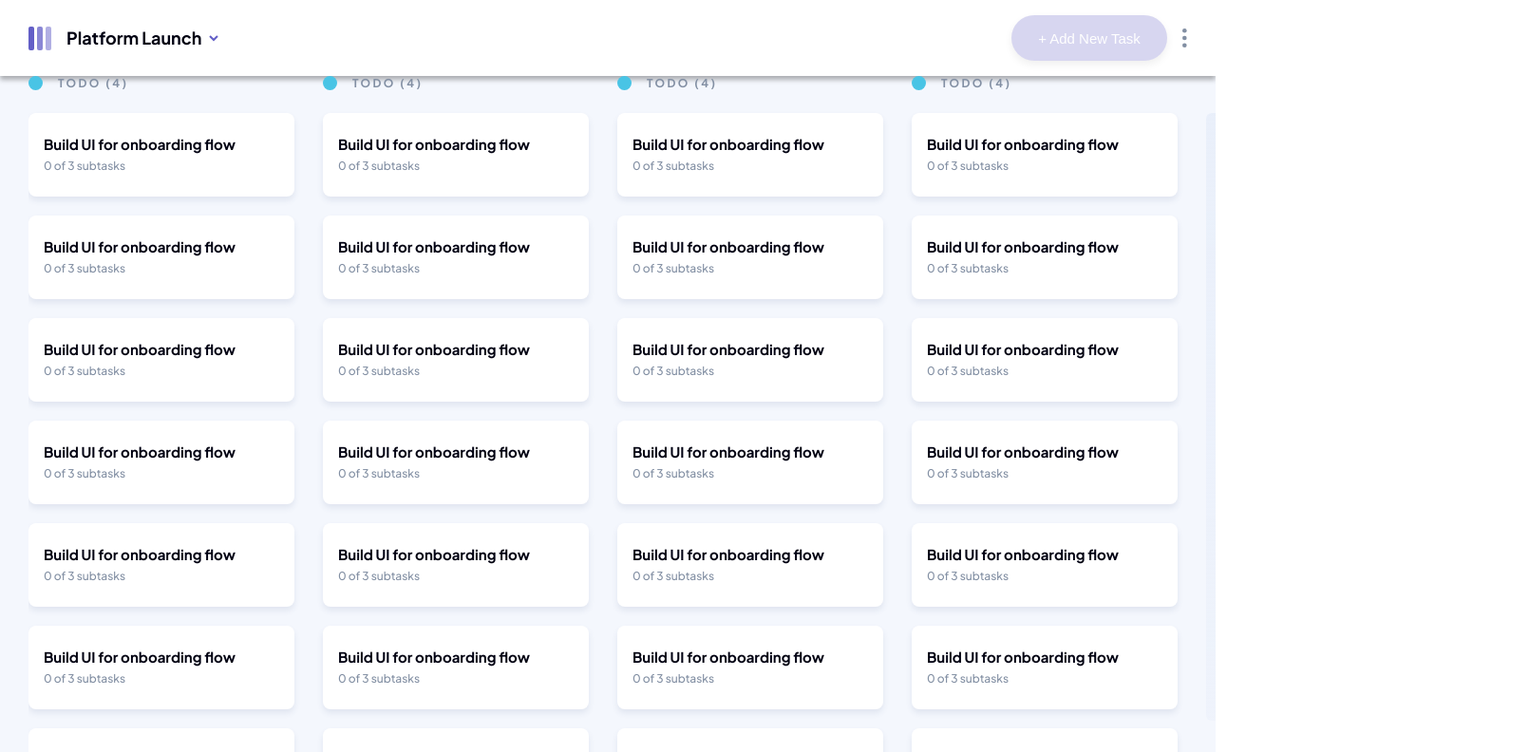
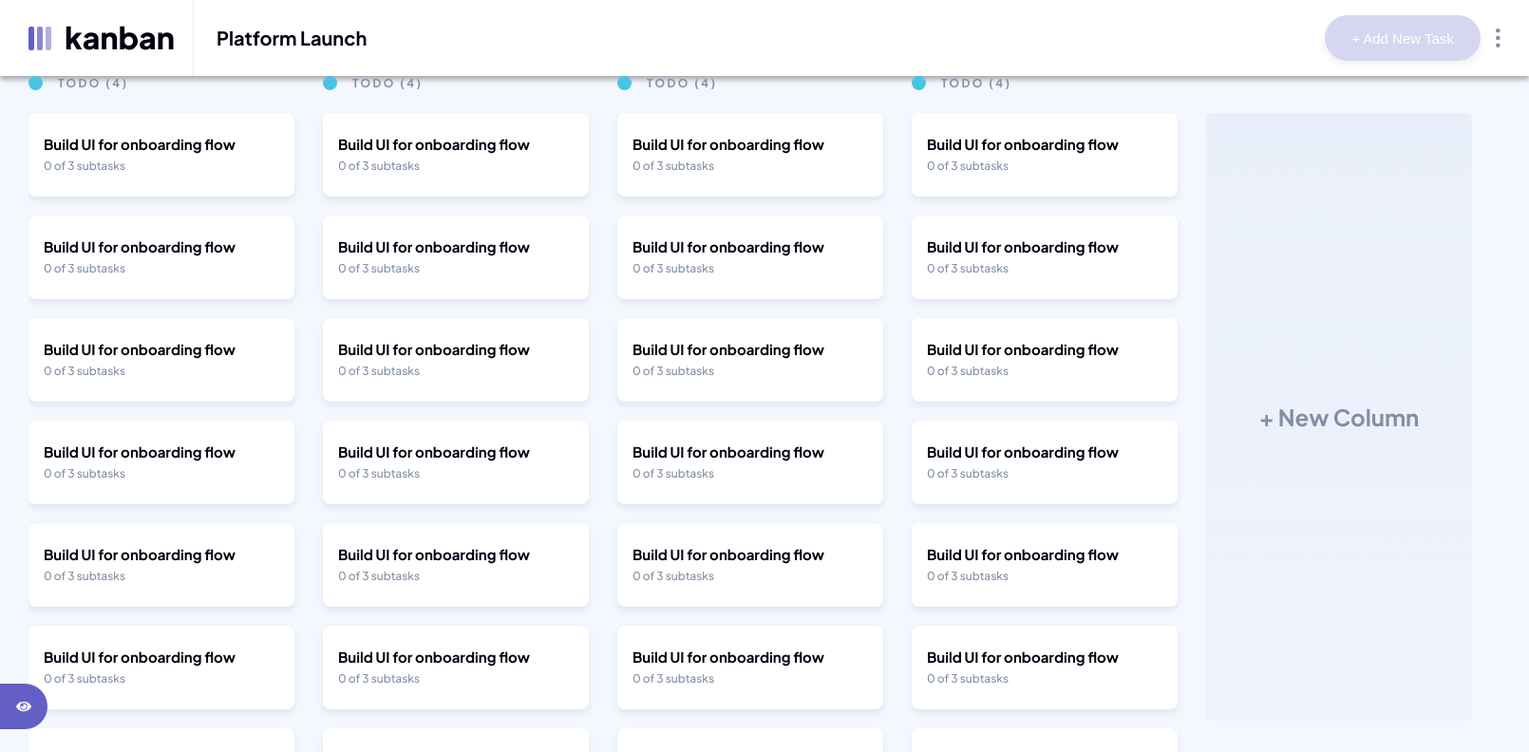
Before and after one commit to BasilGaudion/Kanban-task-manager, a React app: page / in a window 1280 px wide. Shown: the top 792 px of the page at 95% size, 1610 px wide, since content can reach past the window. Built offline with nearby package versions, Linux system fonts and the light colour scheme.

Commit message:
feature/aside panel added when screen width > 768px

```diff
--- a/src/components/App/index.tsx
+++ b/src/components/App/index.tsx
@@ -3,19 +3,23 @@ import React from 'react';
 import AppRoutes from '../../utils/AppRoutes';
 import { useModalProvider, ModalContext } from '../../utils/providers/useModalProvider';
 import { useThemeProvider, ThemeContext } from "../../utils/providers/useThemeProvider";
+import { useAsideProvider, AsideContext } from "../../utils/providers/useAsideProvider";
 
 import './styles.scss';
 
 function App() {
   const dataModalContext = useModalProvider();
   const dataThemeContext = useThemeProvider();
+  const dataAsideContext = useAsideProvider();
 
   return (
     <div className="app">
       <ThemeContext.Provider value={dataThemeContext}>
-        <ModalContext.Provider value={dataModalContext}>
-          <AppRoutes />
-        </ModalContext.Provider>
+        <AsideContext.Provider value={dataAsideContext}>
+          <ModalContext.Provider value={dataModalContext}>
+            <AppRoutes />
+          </ModalContext.Provider>
+        </AsideContext.Provider>
       </ThemeContext.Provider>
     </div>
   );
--- a/src/components/App/styles.scss
+++ b/src/components/App/styles.scss
@@ -20,6 +20,7 @@
   --subtitle: #FFFFFF;
   --add-button-background: #FFFFFF;
   --background-theme-switch: #20212C;
+  --line-separator: #3E3F4E;
 }
 
 .isLightTheme {
@@ -30,6 +31,7 @@
   --subtitle: #828FA3;
   --add-button-background: rgba(99, 95, 199, 0.10);
   --background-theme-switch: #FFF;
+  --line-separator: #E4EBFA;
 }
 
 // =============================
--- /dev/null
+++ b/src/components/AsideSettings/index.tsx
@@ -0,0 +1,84 @@
+import React, { useContext, useState } from 'react';
+import './styles.scss';
+import { IconBoard, IconBoardPurple, IconHideSidebar, IconShowSidebar, LogoDark, LogoLight } from '../../assets';
+import ThemeManager from '../ThemeManager';
+import { ModalContext } from "../../utils/providers/useModalProvider";
+import { ThemeContext } from "../../utils/providers/useThemeProvider";
+import { AsideContext } from "../../utils/providers/useAsideProvider";
+
+const AsideSettings = () => {
+  const asideContext = useContext(AsideContext);
+  const modalContext = useContext(ModalContext);
+  const themeContext = useContext(ThemeContext);
+
+  if (!modalContext) {
+    throw new Error("Task must be used within a ModalProvider");
+  }
+
+  if (!themeContext) {
+    throw new Error("Task must be used within a themeProvider");
+  }
+
+  if (!asideContext) {
+    throw new Error("Task must be used within a asideProvider");
+  }
+
+  const { asideOpen, setAsideOpen } = asideContext;
+
+
+  const {isDarkTheme} = themeContext;
+
+  const { setShowAddBoard, showAddBoard } = modalContext;
+
+  const handleShowAddBoard = () => {
+    setShowAddBoard(true)
+  }
+
+  return (
+    <>
+      {
+        asideOpen
+        ?
+        <aside className={`aside ${isDarkTheme ? 'isDarkTheme' : 'isLightTheme'}`}>
+          <section className='aside__container'>
+            <div className='aside__top-group'>
+            <img className='aside__logo' src={isDarkTheme ? LogoLight : LogoDark} alt="" />
+                <h3 className='aside__title'>All Boards (3)</h3>
+                <ul className='aside__list'>
+                    <li className='aside__item aside__item--current'>
+                        <img src={IconBoard} alt="" />
+                        <p className='aside__item-title aside__item-title--current'>Platform Launch</p>
+                    </li>
+                    <li className='aside__item'>
+                        <img src={IconBoard} alt="" />
+                        <p className='aside__item-title'>Marketing Plan</p>
+                    </li>
+                    <li className='aside__item'>
+                        <img src={IconBoard} alt="" />
+                        <p className='aside__item-title'>Roadmap</p>
+                    </li>
+                    <li className='aside__item aside__item--create' onClick={handleShowAddBoard}>
+                        <img src={IconBoardPurple} alt="" />
+                        <p className='aside__item-title aside__item-title--create'>+ Create New Board</p>
+                    </li>
+                </ul>
+            </div>
+            <div className='aside__bottom-group'>
+                <ThemeManager />
+                <div className='aside__hide-group' onClick={() => setAsideOpen(false)} >
+                    <img src={IconHideSidebar} alt="" />
+                    <p className='aside__hide-text'>Hide Sidebar</p>
+                </div>
+            </div>
+        </section>
+        </aside>
+        :
+        <aside className='icon__container' onClick={() => setAsideOpen(true)} >
+          <img src={IconShowSidebar} alt="" />
+        </aside>
+      }
+    </>
+  );
+};
+
+export default AsideSettings;
--- /dev/null
+++ b/src/components/AsideSettings/styles.scss
@@ -0,0 +1,93 @@
+.icon__container {
+    width: 50px;
+    height: 48px;
+    background-color: #635FC7;
+    position: absolute;
+    z-index: 15;
+    bottom: 32px;
+    left: 0;
+    border-radius: 0 100px 100px 0;
+    display: flex;
+    align-items: center;
+    justify-content: center;
+    cursor: pointer;
+}
+
+.aside {
+    background: var(--background-modal);
+    height: 100vh;
+    padding-bottom: 47px;
+    border-right: 1px solid var(--line-separator);
+
+
+    &__container {
+        height: 100%;
+        display: flex;
+        flex-direction: column;
+        justify-content: space-between;
+    }
+
+    &__logo {
+        margin-top: 32px;
+        margin-left: 26px;
+        margin-bottom: 54px;
+    }
+
+    &__title {
+        color: var(--medium-grey, #828FA3);
+        font-size: .9375rem;
+        font-weight: 700;
+        letter-spacing: 2.4px;
+        text-transform: uppercase;
+        margin-top: 16px;
+        margin-left: 24px;
+        margin-bottom: 19px;
+    }
+
+    &__list {
+        margin-bottom: -3px;
+    }
+
+    &__item {
+        display: flex;
+        padding: 16px 24px;
+        gap: 12px;
+        cursor: pointer;
+
+        &--current {
+            width: 240px;
+            height: 48px;
+            border-radius: 0px 100px 100px 0px;
+            background: var(--main-purple, #635FC7);
+            flex-shrink: 0;
+        }
+    }
+
+    &__item-title {
+        font-size: .9375rem;
+        font-weight: 700;
+        color: #828FA3;
+
+        &--current {
+            color: var(--white, #FFF);
+        }
+
+        &--create {
+            color: #635FC7;
+        }
+    }
+
+    &__hide-group {
+        display: flex;
+        margin-left: 24px;
+        cursor: pointer;
+        margin-top: 30px;
+    }
+
+    &__hide-text {
+        font-size: .9375rem;
+        font-weight: 700;
+        color: #828FA3;
+        margin-left: 10px;
+    }
+}
--- a/src/components/Header/index.tsx
+++ b/src/components/Header/index.tsx
@@ -1,8 +1,9 @@
 import React, { useState, useContext, useEffect, useRef } from 'react';
 import './styles.scss';
-import { LogoMobile, IconChevronDown, IconCross, IconVerticalEllipsis } from '../../assets';
+import { LogoMobile, IconChevronDown, IconCross, IconVerticalEllipsis, LogoLight, LogoDark } from '../../assets';
 import { ModalContext } from "../../utils/providers/useModalProvider";
 import { ThemeContext } from "../../utils/providers/useThemeProvider";
+import { AsideContext } from "../../utils/providers/useAsideProvider";
 import useWindowSize from '../../hooks/useWindowSize';
 
 const Header = () => {
@@ -10,6 +11,7 @@ const Header = () => {
     const iconRef = useRef<HTMLImageElement>(null);
   const modalContext = useContext(ModalContext);
   const themeContext = useContext(ThemeContext);
+  const asideContext = useContext(AsideContext);
   const [largeWindow, setLargeWindow] = useState(true);
   const [isSettingsOpen, setIsSettingsOpen] = useState(false);
   const screenWidth = useWindowSize().width;
@@ -29,6 +31,12 @@ const Header = () => {
   if (!themeContext) {
     throw new Error("Task must be used within a themeProvider");
   }
+
+  if (!asideContext) {
+    throw new Error("Task must be used within a asideProvider");
+  }
+
+  const { asideOpen, setAsideOpen } = asideContext;
 
   const { showAddTask, setShowAddTask, showViewBoard, setShowViewBoard, showEditBoard, setShowEditBoard } = modalContext;
 
@@ -65,9 +73,32 @@ const Header = () => {
     <header className={`header ${isDarkTheme ? 'isDarkTheme' : 'isLightTheme'}`}>
       <div className='header__container container'>
         <div className='header__left-group' onClick={handleShowViewBoard}>
-          <img src={LogoMobile} className="header__logo" alt="Logo Mobile" />
+        {
+          asideOpen
+          ?
+          (
+            <>
+            </>
+          )
+          :
+          (
+            largeWindow
+            ?
+            <div className='header__logo-container'>
+              <img src={isDarkTheme ? LogoLight : LogoDark} className="header__logoXl" alt="Logo Mobile" />
+            </div>
+            :
+            <img src={LogoMobile} className="header__logo" alt="Logo Mobile" />
+          )
+        }
           <h2 className='header__board-name'>Platform Launch</h2>
+        {
+          largeWindow
+          ?
+          <></>
+          :
           <img src={IconChevronDown} alt=""/>
+        }
         </div>
         <div className='header__right-group'>
         {
--- a/src/components/Header/styles.scss
+++ b/src/components/Header/styles.scss
@@ -109,6 +109,19 @@
             height: 94px;
             top: 56px;
         }
+
+        &__board-name {
+            font-size: 1.25rem;
+        }
+
+        &__logo-container {
+            width: 174px;
+            height: 80px;
+            border-right: 1px solid var(--line-separator);
+            display: flex;
+            align-items: center;
+            margin-right: 24px;
+        }
     }
 }
 
@@ -119,6 +132,16 @@
         &__options {
             top: 65px;
         }
+
+        &__logo-container {
+            width: 182px;
+            height: 96px;
+            margin-right: 32px;
+        }
+
+        &__board-name {
+            font-size: 1.5rem;
+        }
     }
 
 }
--- a/src/components/Modal/ModalViewBoard/index.tsx
+++ b/src/components/Modal/ModalViewBoard/index.tsx
@@ -4,6 +4,7 @@ import { IconBoard, IconBoardPurple } from "../../../assets";
 import ThemeManager from '../../ThemeManager';
 import { ModalContext } from "../../../utils/providers/useModalProvider";
 import { ThemeContext } from "../../../utils/providers/useThemeProvider";
+import useWindowSize from '../../../hooks/useWindowSize';
 
 
 
@@ -14,6 +15,8 @@ interface ModalViewBoardProps {
 
 const ModalViewBoard: React.FC<ModalViewBoardProps> = ({handleClose, isOpen }) => {
     const ref = useRef<HTMLDivElement>(null);
+    const [largeWindow, setLargeWindow] = useState(true);
+    const screenWidth = useWindowSize().width;
     const [containerAnimation, setContainerAnimation] = useState('go-down');
     const [modalAnimation, setModalAnimation] = useState('modal-open');
     const modalContext = useContext(ModalContext);
@@ -31,6 +34,14 @@ const ModalViewBoard: React.FC<ModalViewBoardProps> = ({handleClose, isOpen }) =
     }
 
     const {isDarkTheme} = themeContext;
+
+    useEffect(() => {
+        if (screenWidth && screenWidth >= 768) {
+          setLargeWindow(true);
+        } else {
+          setLargeWindow(false);
+        }
+      }, [screenWidth]);
 
     useEffect(() => {
         if (isOpen) {
@@ -68,6 +79,12 @@ const ModalViewBoard: React.FC<ModalViewBoardProps> = ({handleClose, isOpen }) =
     }
 
   return (
+    <>
+    {
+        largeWindow
+        ?
+        <></>
+        :
         <div className={`vb ${modalAnimation} ${isDarkTheme ? 'isDarkTheme' : 'isLightTheme'}`}>
             <section className={`vb__container ${containerAnimation}`} ref={ref}>
                 <h3 className='vb__title'>All Boards (3)</h3>
@@ -92,6 +109,9 @@ const ModalViewBoard: React.FC<ModalViewBoardProps> = ({handleClose, isOpen }) =
                 <ThemeManager />
             </section>
         </div>
+      }
+
+    </>
   );
 };
 
--- a/src/components/ThemeManager/styles.scss
+++ b/src/components/ThemeManager/styles.scss
@@ -1,7 +1,7 @@
 .theme {
     width: 235px;
     height: 48px;
-    background-color: var(--background-theme-switch);
+    background-color: var(--background-board);
     margin: 0 13px 16px 16px;
     display: flex;
     align-items: center;
--- a/src/pages/Board/index.tsx
+++ b/src/pages/Board/index.tsx
@@ -1,13 +1,35 @@
-import React from 'react';
+import React, { useEffect, useState } from 'react';
 import './styles.scss';
 import Header from '../../components/Header'
 import Main from '../../components/Main';
+import AsideSettings from '../../components/AsideSettings';
+import useWindowSize from '../../hooks/useWindowSize';
 
 const Board = () => {
+  const [largeWindow, setLargeWindow] = useState(true);
+  const screenWidth = useWindowSize().width;
+
+  useEffect(() => {
+    if (screenWidth && screenWidth >= 768) {
+      setLargeWindow(true);
+    } else {
+      setLargeWindow(false);
+    }
+  }, [screenWidth]);
+
   return (
-    <div className="Board">
-      <Header />
-      <Main />
+    <div className="board">
+      {
+        largeWindow
+        ?
+        <AsideSettings/>
+        :
+        <></>
+      }
+      <div className='board__container'>
+        <Header />
+        <Main />
+      </div>
     </div>
   );
 };
--- a/src/pages/Board/styles.scss
+++ b/src/pages/Board/styles.scss
@@ -0,0 +1,4 @@
+.board {
+    display: flex;
+    flex-direction: row;
+}
--- /dev/null
+++ b/src/utils/providers/useAsideProvider.tsx
@@ -0,0 +1,17 @@
+import React, { useState, createContext } from 'react';
+
+interface IAsideContext {
+    asideOpen: boolean;
+    setAsideOpen: React.Dispatch<React.SetStateAction<boolean>>;
+}
+
+export const AsideContext = createContext<IAsideContext | undefined>(undefined);
+
+export const useAsideProvider = (): IAsideContext => {
+  const [asideOpen, setAsideOpen] = useState(false);
+
+  return {
+    asideOpen,
+    setAsideOpen,
+  };
+};
```
Lines whose indentation alone changed are shown as unchanged.
